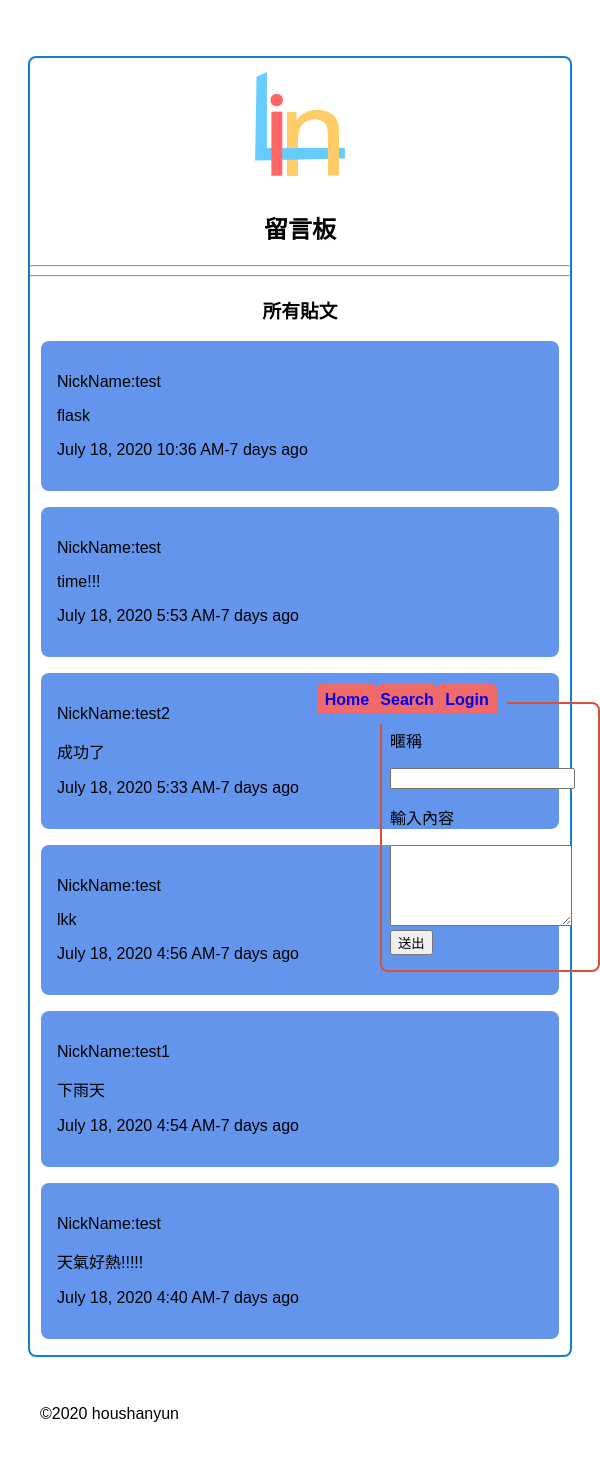
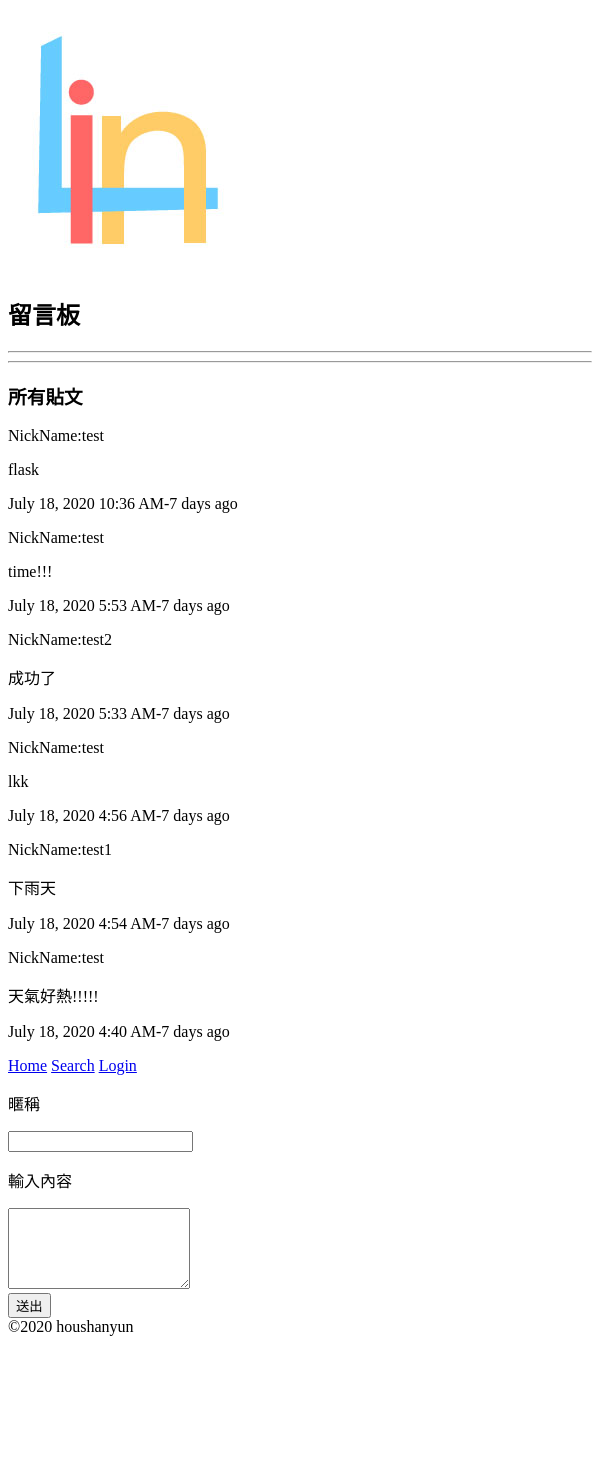
Before and after one commit to houshanyun/message_web, a Flask app: page / in a window 600 px wide. After the commit the page ends 1336 px from the top, so only its background shows below. Run offline with Flask 2, Linux system fonts and the light colour scheme; data comes from the database, SQL or seed files in the repository; some libraries are stand-ins or nearby versions.

Commit message:
del_style

```diff
--- a/myapp/static/style.css
+++ b/myapp/static/style.css
@@ -1,279 +1,11 @@
 @charset 'UTF-8';
 
 @media (min-width: 600px) {
-    .pbg {
 
-        width: 70%;
-        height: auto;
-        background-color: cornflowerblue;
-        border-radius: 0.5em;
-        margin-bottom: 1em;
-        margin-left: auto;
-        margin-right: auto;
-        padding: 1em;
-
-    }
-    .content {
-
-        width: 70vw;
-        margin-top: 3em;
-        margin-left: auto;
-        margin-right: auto;
-        margin-bottom: 3em;
-        border: 2px solid rgb(95, 162, 216);
-        border-radius: 0.5em;
-
-    }
-
-    body footer {
-
-        transition-property: margin;
-        transition-duration: 1s;
-        margin-left: auto;
-        margin-right: auto;
-        margin-bottom: 2em;
-        text-align: center;
-
-    }
-    .nav {
-
-        display: flex;
-        flex-direction: column;
-        list-style-type: none;
-
-    }
-
-    .nav {
-
-        transition-property: all;
-        transition-timing-function: ease;
-        transition-duration: 1s;
-        position: absolute;
-        top: 20px;
-        left: -75px;
-        background-color: cornflowerblue;
-        padding: 10px;
-        border-radius:10px 0 0 10px;
-
-    }
-
-    .nav a {
-
-        line-height: 2em;
-
-    }
-
-    .messages:hover {
-
-        transition-property: opacity right background-color;
-        transition-duration: 1s;
-        position: fixed;
-        opacity: 1;
-        right: 20px;
-        background-color: rgb(231, 68, 62, 1);
-
-    }
-
-    .messages {
-
-        transition-property: opacity right background-color;
-        transition-duration: 1s;
-        opacity: 1;
-        background-color: rgb(202, 78, 20, 0);
-        width: 200px;
-        height: 250px;
-        position: fixed;
-        bottom: 0;
-        right: -150px;
-        align-self: flex-end;
-        margin-left: auto;
-        margin-right: auto;
-        margin-bottom: 3em;
-        padding: 0.5em;
-        border: 2px solid rgb(221, 49, 18);
-        border-radius: 0.5em;
-
-    }
-
-    .login_form {
-
-        display: flex;
-        flex-direction: column;
-        margin-left: auto;
-        margin-right: auto;
-
-    }
-
-    .title_pic {
-
-        transition-property: width height;
-        transition-timing-function: ease;
-        transition-duration: 2s;
-        width: 240px;
-        height: 264px;
-
-    }
-
-}
-
-@media (max-width: 600px) {
-
-    body footer {
-
-        transition-property: margin;
-        transition-duration: 1s;
-
-        margin-left: 2em;
-        margin-right: auto;
-        margin-bottom: 2em;
-        text-align: center;
-
-    }
-
-    .pbg {
-
-        width: 90%;
-        height: auto;
-        background-color: cornflowerblue;
-        border-radius: 0.5em;
-        margin-bottom: 1em;
-        margin-left: auto;
-        margin-right: auto;
-        padding: 1em;
-
-    }
-
-    .content {
-
-        width: 90vw;
-        margin-top: 3em;
-        margin-left: auto;
-        margin-right: auto;
-        margin-bottom: 3em;
-        border: 2px solid rgb(19, 126, 214);
-        border-radius: 0.5em;
-    }
-
-    .title_pic {
-
-        transition-property: width height;
-        transition-timing-function: ease;
-        transition-duration: 2s;
-        width: 120px;
-        height: 132px;
-
-    }
-
-    .messages:hover {
-
-        transition-property: opacity bottom background-color;
-        transition-duration: 1s;
-        position: fixed;
-        opacity: 1;
-        bottom: 0;
-        background-color: rgb(231, 68, 62, 1);
-
-    }
-
-    .messages {
-
-        transition-property: opacity bottom background-color;
-        transition-duration: 1s;
-        opacity: 1;
-        background-color: rgb(202, 78, 20, 0);
-        width: 200px;
-        height: 250px;
-        position: fixed;
-        bottom: -220px;
-        right: 0;
-        align-self: flex-end;
-        margin-left: auto;
-        margin-right: auto;
-        margin-bottom: 3em;
-        padding: 0.5em;
-        border: 2px solid rgb(218, 79, 55);
-        border-radius: 0.5em;
-
-    }
-
-    .login_form {
-
-        display: flex;
-        flex-direction: column;
-        margin-left: auto;
-        margin-right: auto;
-
-    }
-    .nav {
-
-        transition-property: all;
-        transition-timing-function: ease;
-        transition-duration: 1s;
-        display: flex;
-        flex-direction: row;
-        justify-content: space-between;
-        list-style-type: none;
-        position: absolute;
-        top:-30px;
-
-    }
-    .nav a {
-
-        transition-property: all;
-        transition-timing-function: ease;
-        transition-duration: 1s;
-        background-color: rgb(241, 106, 106);
-        border-radius:5px 5px 0 0;
-        text-align: center;
-        /*box-shadow: 0px 0px 1px 1px rgb(255, 255, 255);*/
-        width: 60px;
-        height: 30px;
-        line-height: 2em;
-
-    }
-}
-
-body {
-    display: flex;
-    flex-direction: column;
-    font-family: sans-serif, Arial;
 }
 
 
 
-
-
-.nav a {
-    text-decoration: none;
-    font-weight: bold;
-}
-
-
-
-.content{
-
-    position: relative;
+@media (max-width: 600px) {
 
 }
-
-.content .gohome, h1, h3, img {
-    display: block;
-    margin-left: auto;
-    margin-right: auto;
-    text-align: center;
-
-}
-
-.post {
-    margin-left: auto;
-    margin-right: auto;
-}
-
-
-.search_form {
-    text-align: center;
-}
-
-.login_form {
-    width: 180px;
-}
--- a/myapp/templates/base.html
+++ b/myapp/templates/base.html
@@ -1,5 +1,5 @@
 <!DOCTYPE html>
-<html lang="en">
+<html>
 <head>
     {% block head %}
     <meta charset="UTF-8">
@@ -11,11 +11,11 @@
 </head>
 <body>
     {% for message in get_flashed_messages() %}
-        <div class="flash">{{ message }}</div>
+        <div>{{ message }}</div>
     {% endfor %}
 
 <section>
-    <div class="content">
+    <div>
         <div>
             <img class="title_pic" src={{ url_for('static', filename='images/a2.jpg') }}>
             <h1>留言板</h1>
@@ -31,7 +31,7 @@
         {% block form %}{% endblock%}
     </div>
 </section>
-<footer class="foo">&copy;2020 houshanyun</footer>
+<footer>&copy;2020 houshanyun</footer>
 
 {% block scripts %}
 {{ moment.include_jquery() }}
--- a/myapp/templates/index.html
+++ b/myapp/templates/index.html
@@ -5,9 +5,9 @@
 <h3>所有貼文</h3>
 
 <div>
-    <div class='post'>
+    <div>
         {% for txt in txts %}
-        <div class="pbg">
+        <div>
             <p>NickName:{{ txt.nick.name }}</p>
             <p>{{ txt.txt }}</p>
             <p>{{ moment(txt.nowtime).format('LLL') }}-{{ moment(txt.nowtime).fromNow() }}</p>
@@ -18,9 +18,9 @@
 {% endblock %}
 
 {% block form %}
-<div class="messages">
+<div>
     <nav>
-        <div class="nav">
+        <div>
             <a href= {{ url_for('index') }}>Home</a>
             <a href= {{ url_for('search') }}>Search</a>
             {% if current_user.is_authenticated %}
--- a/myapp/templates/login.html
+++ b/myapp/templates/login.html
@@ -1,9 +1,9 @@
 {% extends 'base.html' %}
 {% block content %}
-<p class="gohome"><a href= {{ url_for('index') }}>Home</a></p>
+<p><a href= {{ url_for('index') }}>Home</a></p>
 <hr>
 <h3>Login</h3>
-<form class="login_form" method="POST">
+<form method="POST">
     <p>admin</p>
     <input type="text" name='admin' required>
     <p>password</p>
```
Also changed, not shown: myapp/templates/search.html (+4 -4 lines).
